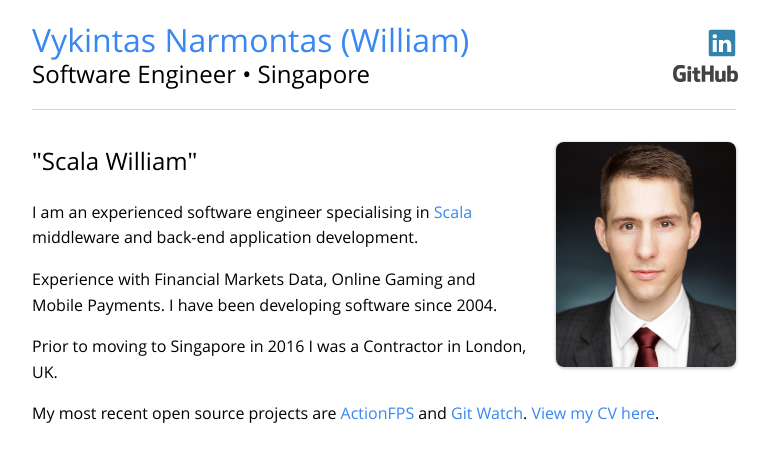
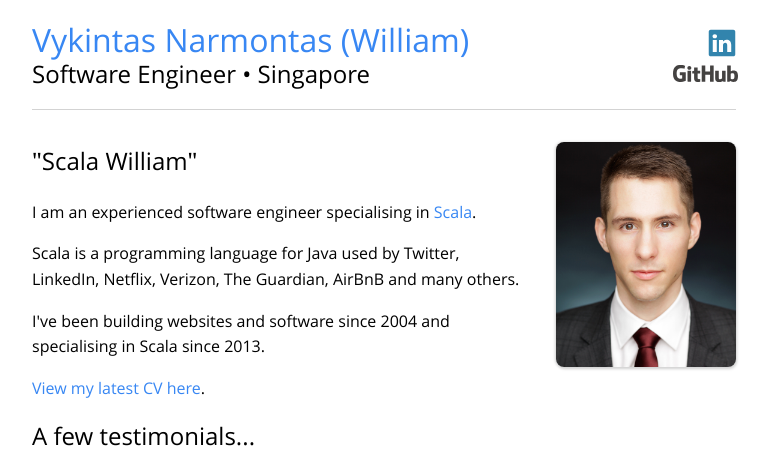
Before and after one commit to philicious/ScalaWilliam.com, a PHP site: page / in a window 1280 px wide. Shown: the top 460 px of the page, without its empty margins (256-1025 px from the left). Run offline with PHP 8.4, Linux system fonts and the light colour scheme.

Commit message:
Add testimonials... looks much better :-]

```diff
--- a/1612/essential-scala-tutorial/index.php
+++ b/1612/essential-scala-tutorial/index.php
@@ -9,10 +9,11 @@ require(dirname(__FILE__) . '/../../shared/render.inc.php');
     <meta name="twitter:title" content="Quick Scala Tutorial" />
     <meta name="description" content="Essentials for doing Scala by William Narmontas (Scala William). Learn how to do TDD the proper way with ScalaTest and SBT, inside the standard IntelliJ Community Edition IDE." />
     <meta property="og:description" content="Essentials for doing Scala by William Narmontas (Scala William). Learn how to do TDD the proper way with ScalaTest and SBT, inside the standard IntelliJ Community Edition IDE." />
+    <meta property="twitter:description" content="Essentials for doing Scala by William Narmontas (Scala William). Learn how to do TDD the proper way with ScalaTest and SBT, inside the standard IntelliJ Community Edition IDE." />
     <meta name="keywords" content="scala, sbt, intellij, scalatest, jvm, tdd" />
 <?php echo $top; ?>
     <section class="video">
-        <h2>Tutorial: IntelliJ 2016, Scala 2.11, ScalaTest &amp; SBT: Quick Tutorial</h2>
+        <h2>The Essential Scala Tutorial</h2>
 
 
     </section>
--- a/index.php
+++ b/index.php
@@ -7,36 +7,25 @@ require(dirname(__FILE__).DIRECTORY_SEPARATOR."shared".DIRECTORY_SEPARATOR."rend
 
             <h2><span class="q">&quot;</span>Scala William<span class="q">&quot;</span></h2>
 
+            <p>I am an experienced software engineer specialising in <a href="http://scala-lang.org"
+            target="_blank">Scala</a>.</p>
 
-            <p>I am an experienced software engineer specialising in <a href="http://scala-lang.org"
-            target="_blank">Scala</a> middleware and back-end application development.</p>
+            <p>Scala is a programming language for Java used by Twitter, LinkedIn, Netflix, Verizon, The Guardian, AirBnB and many others.</p>
 
-            <p>Experience with Financial Markets Data, Online Gaming and Mobile Payments.
-            I have been developing software since 2004.</p>
-            <p>Prior to moving to Singapore in 2016 I was a Contractor in London, UK.</p>
+            <p>I've been building websites and software since 2004 and specialising in Scala since 2013.</p>
 
-                <p>My most recent open source projects are
-                <a href="https://github.com/ScalaWilliam/ActionFPS/" target="_blank">ActionFPS</a>
-			and <a href="https://git.watch" target="_blank">Git Watch</a>. <a href="/cv/">View my CV here</a>.
-                </p>
+            <p><a href="/cv/">View my latest CV here</a>.</p>
 	</section>
     </div>
-    <div class="section" id="services">
-        <section class="slide">
-            <h2>Services</h2>
+    <h2>A few testimonials...</h2>
+    <img width="611" alt="screen shot 2016-11-27 at 17 48 52" src="https://cloud.githubusercontent.com/assets/2464813/20647233/d1818480-b4c9-11e6-9c05-5f5983bde674.png">
+<br/>
+    <img width="622" alt="screen shot 2016-11-27 at 17 44 29" src="https://cloud.githubusercontent.com/assets/2464813/20647203/4b91a242-b4c9-11e6-9729-24a8e3ced9b5.png">
+    <br/>
+    <img width="620" alt="screen shot 2016-11-27 at 17 44 53" src="https://cloud.githubusercontent.com/assets/2464813/20647202/4b69630e-b4c9-11e6-83ab-3b960ce99677.png">
+<br/>
+    <p>And many more on <a href="https://www.linkedin.com/in/scalawilliam/">my LinkedIn profile</a>...</p>
 
-            <p><img src="/index/images/SW-TECHS.png"></p>
-
-            <p>Currently I consult on a contract basis offering the
-            following core software engineering skills:<br/>
-            Scala, JVM, Play, Akka, APIs, ETL, TDD, middleware, XML; data modelling, processing and analysis.</p>
-        </section>
-    </div>
-    <h2>Clients</h2>
-    <p><img src="/index/images/SW-CLIENTS.png"></p>
-    <p>I have delivered excellent work to Teralytics, On Track Retail, The Guardian, Wowcher, the BBC,
-    Barclays, UBS and other enterprises among my
-        own projects. In total 5 Scala contracts.</p>
     <div class="section" id="projects">
         <h2>Projects</h2>
         <section class="slide">
--- a/shared/template.html
+++ b/shared/template.html
@@ -13,6 +13,7 @@
     <meta property="og:site_name" content="Scala William" />
     <meta property="og:locale" content="en_GB" />
     <meta name="twitter:image" content="https://avatars3.githubusercontent.com/u/2464813" />
+    <link rel="author" href="https://plus.google.com/u/0/103489630517643950426"/>
 </head>
 <body data-current-view="william">
 <div id="main">
```
Also changed, not shown: 3 other files.
